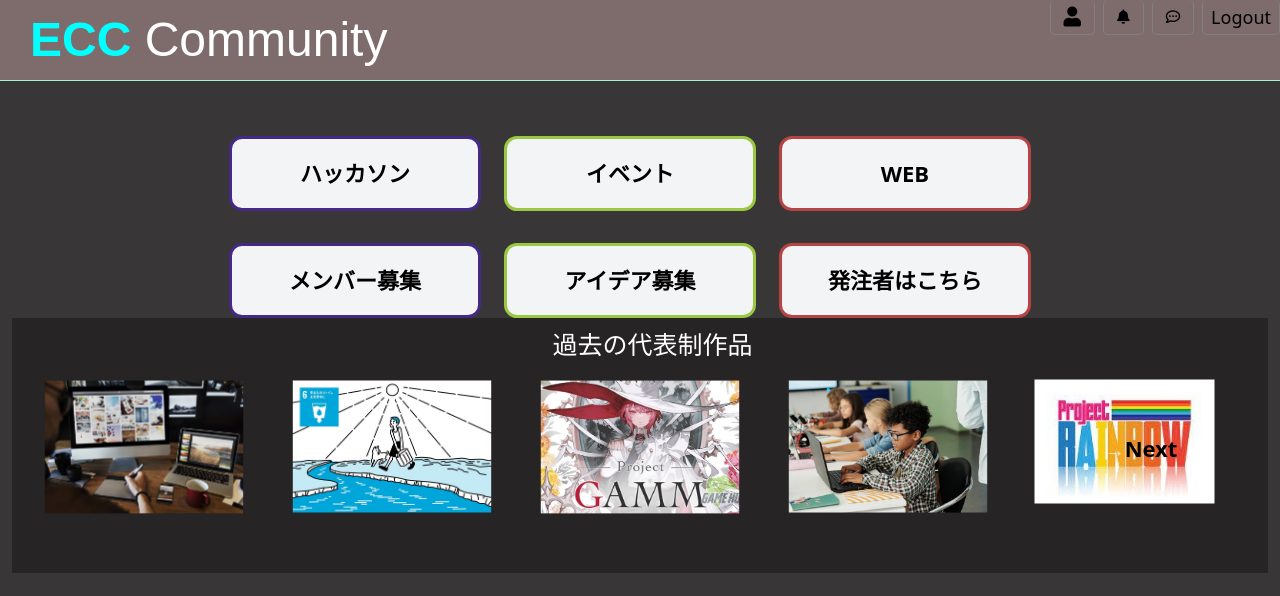
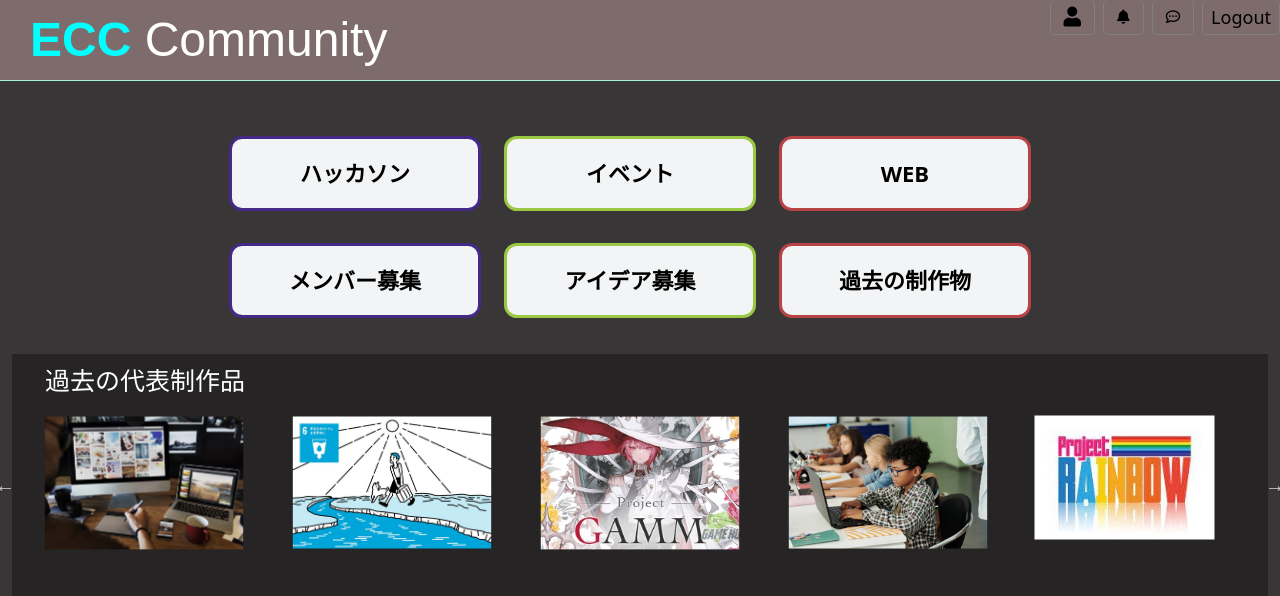
Before and after one commit to my-teamE/team_development, a Laravel app: page /toppage in a window 1280 px wide. Shown: the top 596 px of the page. Run offline with Laravel 8, Linux system fonts and the light colour scheme; a user stored in the database is signed in; data comes from the database, SQL or seed files in the repository; some libraries are stand-ins or nearby versions; some web fonts are replaced.

Commit message:
change top

```diff
--- a/resources/views/toppage.blade.php
+++ b/resources/views/toppage.blade.php
@@ -6,59 +6,43 @@
         <div class="split-container">
             <div class="location-contr" id="" style="padding:20px 0px">
                 <div id="location" class="text-center py-3">
-
-                    <a href="{{ route('search') }}">
-                        <button class="bg-gray-100 hover:bg-blue-200 focus:bg-blue-300"
-                            style="border:solid rgb(69, 41, 134)">ハッカソン</button>
-                    </a>
-                    <a href="https://techplay.jp/event"><button class="bg-gray-100 hover:bg-yellow-100 focus:bg-yellow-200"
-                            style="border:solid rgb(155, 200, 67)">イベント</button></a>
-                    <a href=""><button class="bg-gray-100 hover:bg-red-200 focus:bg-red-300"
-                            style="border:solid rgb(183, 68, 68)">WEB</button></a>
+                    <button class="btsearh bg-gray-100 hover:bg-blue-200 focus:bg-blue-300" data-target="view-index" style="border:solid rgb(69, 41, 134)">ハッカソン</button>
+                    <button class="btsearh bg-gray-100 hover:bg-yellow-100 focus:bg-yellow-200" data-target="view-index" style="border:solid rgb(155, 200, 67)">イベント</button>
+                    <button class="btsearh bg-gray-100 hover:bg-red-200 focus:bg-red-300" data-target="view-index" style="border:solid rgb(183, 68, 68)">WEB</button>
                 </div>
                 <div id="location" class="text-center py-3">
-                    <a href=""><button
-                            class="bg-gray-100 hover:bg-blue-200 focus:bg-blue-300"style="border:solid rgb(69, 41, 134)">メンバー募集</button></a>
-                    <a href=""><button
-                            class="bg-gray-100 hover:bg-yellow-100 focus:bg-yellow-200"style="border:solid rgb(155, 200, 67)">アイデア募集</button></a>
-                    <a href="{{ route('hoge') }}"><button
-                            class="bg-gray-100 hover:bg-red-200 focus:bg-red-300"style="border:solid  rgb(183, 68, 68)">発注者はこちら</button></a>
-
-
-                    <div>
+                    <button class="btsearh bg-gray-100 hover:bg-blue-200 focus:bg-blue-300" data-target="view-index" style="border:solid rgb(69, 41, 134)">メンバー募集</button>
+                    <button class="btsearh bg-gray-100 hover:bg-yellow-100 focus:bg-yellow-200" data-target="view-index" style="border:solid rgb(155, 200, 67)">アイデア募集</button>
+                    <a href="{{ route('hoge') }}"><button class="bg-gray-100 hover:bg-red-200 focus:bg-red-300" style="border:solid  rgb(183, 68, 68)">過去の制作物</button></a>
+                </div>
+           </div>
 
             <div class="container1 p-2 " style="background: rgb(38, 36, 36)">
                 <p style="font-size: 25px; padding-left:25px">過去の代表制作品</p>
                 <div class="slider flex">
                         <div class="slick-img">
-                                    <img src="{{ asset('/storage/images/project1.png') }}" alt="Image" />
+                            <img src="{{ asset('/storage/images/project1.png')}}" alt="Image"/>
                         </div>
                         <div class="slick-img">
-                                    <a href=""><img src="{{ asset('/storage/images/project2.jpg') }}"
-                                            alt="Image" /></a>
+                            <a href=""><img src="{{ asset('/storage/images/project2.jpg')}}" alt="Image"/></a>
                         </div>
                         <div class="slick-img">
-                                    <a href=""><img src="{{ asset('/storage/images/project3.jpg') }}"
-                                            alt="Image" /></a>
+                            <a href=""><img src="{{ asset('/storage/images/project3.jpg')}}" alt="Image"/></a>
                         </div>
                         <div class="slick-img">
-                                    <a href=""><img src="{{ asset('/storage/images/student1.jpg') }}"
-                                            alt="Image" /></a>
+                            <a href=""><img src="{{ asset('/storage/images/student1.jpg')}}" alt="Image"/></a>
                         </div>
                         <div class="slick-img">
-                                    <a href=""><img src="{{ asset('/storage/images/aaa.jpg') }}"
-                                            alt="" /></a>
+                            <a href=""><img src="{{ asset('/storage/images/aaa.jpg')}}" alt=""/></a>
                         </div>
                         <div class="slick-img">
-                                    <a href=""><img src="{{ asset('/storage/images/20210311134726.jpg') }}"
-                                            alt="" /></a>
+                            <a href=""><img src="{{ asset('/storage/images/20210311134726.jpg')}}" alt=""/></a>
                         </div>
                 </div>
             </div>
         </div>
         <div class="flex">
-                        <h4 class="title" style="font-size:30px;padding:2% 0;width:30%">By the community, for the community
-                        </h4>
+            <h4 class="title" style="font-size:30px;padding:2% 0;width:30%">By the community, for the community </h4>
             {{-- 検索 --}}
             <div class="relative text-end pt-7" style="width:70%;">
                 <input
@@ -75,27 +59,22 @@
             <h1 class="text-lg" id="a">検索したプロジェクトはございません！！！</h1>
             @foreach ($eventRecords as $record)
                 <!-- 一覧画面 -->
-                            <article
-                                class="photo-list row-span-2 bg-black-100 hover:bg-black-300 rounded-lg shadow-md hover:shadow-lg transition-shadow">
-                                <a href="{{ asset('/apply/' . $record->id) }}" class="photo-link ">
+                <article class="photo-list row-span-2 bg-black-100 hover:bg-black-300 rounded-lg shadow-md hover:shadow-lg transition-shadow">
+                    <a href="{{ asset('/apply/'. $record->id) }}" class="photo-link ">
                         <img class="photo-thumb photo-1 "
-                                        src="{{ asset('/storage/postimages/' . $record->image) }}" alt=""
-                                        width="640" height="360" alt="button-open" />
+                        src="{{ asset('/storage/postimages/' . $record->image) }}" alt="" width="640"
+                        height="360" alt="button-open" />
                     </a>
                         <div class="photo-meta ">
                             <p class="title text-yellow-500 text-2xl ">{{ $record->title }} </p>
                             <div class="flex">
-                                        <div class="user font-bold mb-2" style="width:90%"><a
-                                                href="">{{ $record->name }}</a>
-                                        </div>
+                                <div class="user font-bold mb-2" style="width:90%"><a href="">{{ $record->name }}</a></div>
                                 <div>
-                                            <i id="heartIcon" class="fas fa-heart text-end cursor-pointer"
-                                                style="width: 20px;color:white"></i>
+                                    <i id="heartIcon" class="fas fa-heart text-end cursor-pointer" style="width: 20px;color:white"></i>
                                 </div>
                             </div>
                         </div>
-                                <p class="text-gray-400 text-xs text-end pr-4 pb-2"><time
-                                        datetime="投稿記事の⽇時">2023/07/26</time></p>
+                        <p class="text-gray-400 text-xs text-end pr-4 pb-2"><time datetime="投稿記事の⽇時">2023/07/26</time></p>
                  </article>
             @endforeach
         </section>
@@ -120,13 +99,12 @@
                 <i class='fas fa-bell text-yellow hover:text-gray-100' id="showNotificationButton" style='padding:5px'></i>
             </button> --}}
                  <button id="btm" title="通知">
-                    <i class='fas fa-bell text-yellow hover:text-gray-100'
-                        id="showNotificationButton"style='padding:5px'></i>
+                <i class='fas fa-bell text-yellow hover:text-gray-100' id="showNotificationButton"style='padding:5px'></i>
                  </button>
             <button id="btm" title="Message">
                 <i class="far fa-comment-dots hover:text-gray-100" id="showNotificationButton" style='padding:5px'></i>
             </button>
-                <form action="{{ route('logout') }}" method="get" id="btm">
+            <form action="{{ route('logout') }}" method="get" id="btm" >
                 @csrf
                 <button class="text-lg" style="padding-top: 1px" title="Logout">Logout </button>
               </form>
```
Lines whose indentation alone changed are shown as unchanged.
